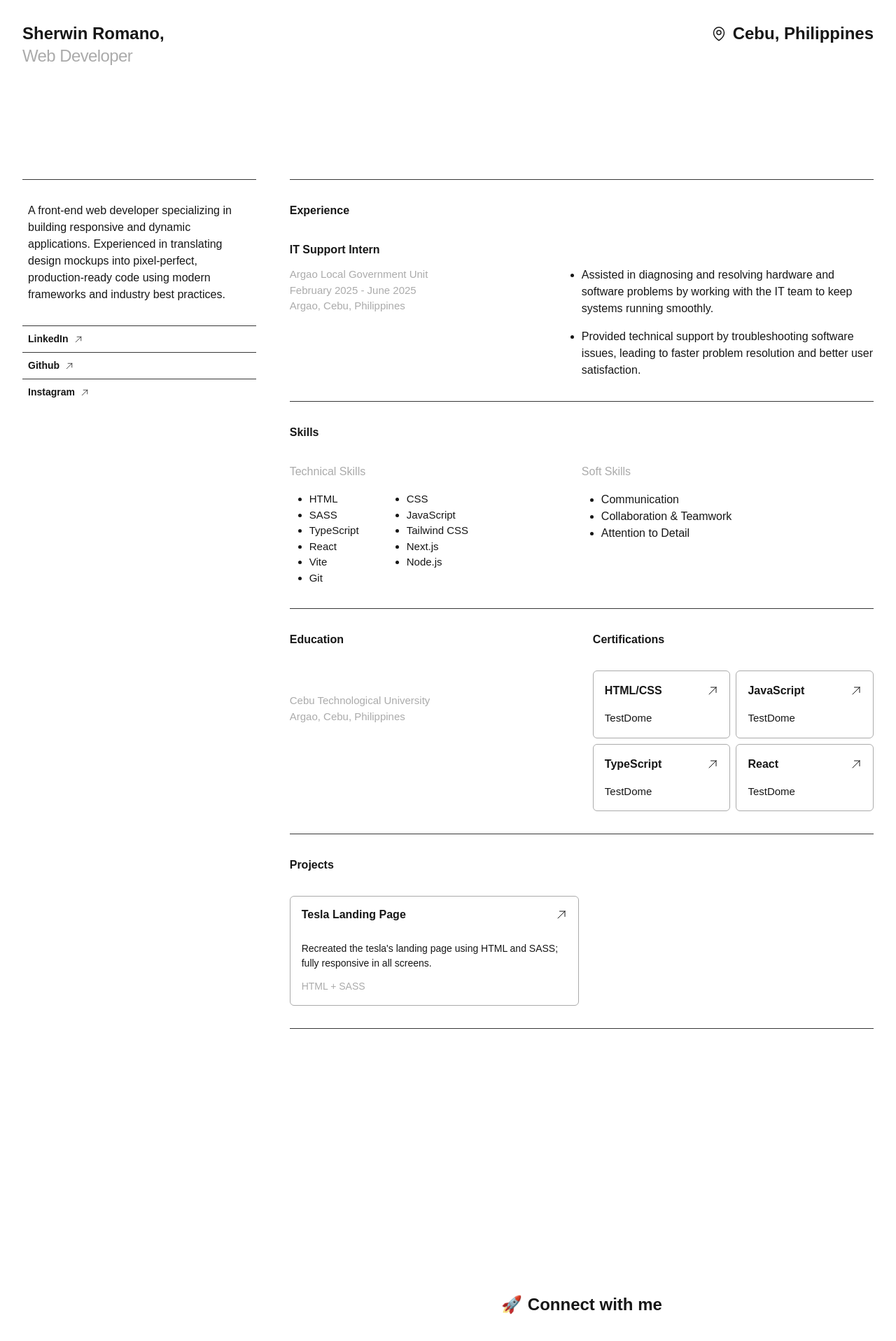
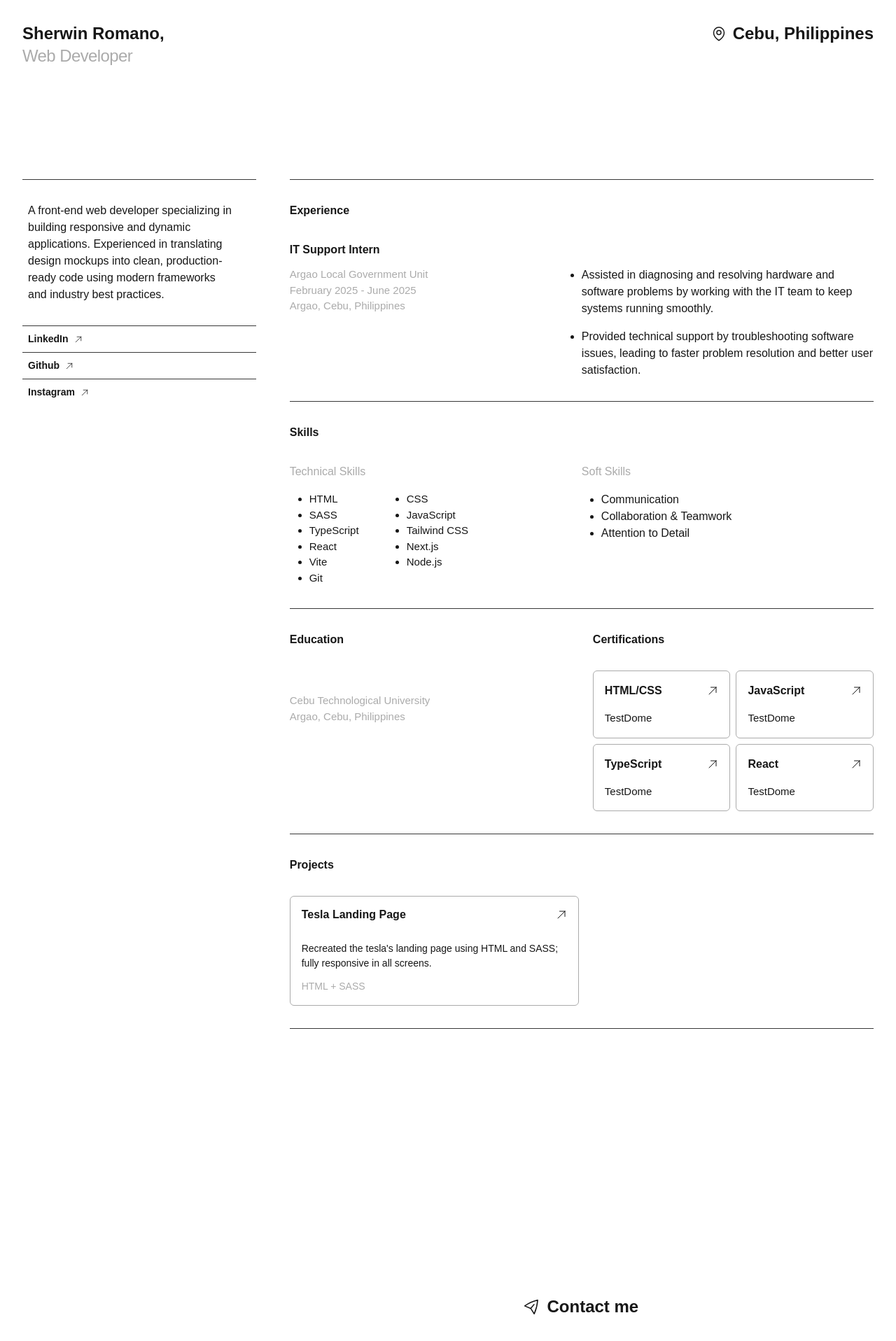
Before and after one commit to sherwinromano/portfolio-website, a Next.js app: page / in a window 1280 px wide. Shown: the whole page at 70% size. Built offline with nearby package versions, Linux system fonts and the light colour scheme; a web font is replaced by a local one.

Commit message:
Changed contact animation & icon

```diff
--- a/app/globals.css
+++ b/app/globals.css
@@ -29,3 +29,17 @@ body {
 .border-default {
   border-color: #383838;
 }
+
+@keyframes gentle-bounce {
+  0%,
+  100% {
+    transform: translateY(0);
+  }
+  50% {
+    transform: translateY(-5px);
+  }
+}
+
+.gentle-bounce {
+  animation: gentle-bounce 2.5s ease-in-out infinite;
+}
--- a/app/page.tsx
+++ b/app/page.tsx
@@ -26,8 +26,8 @@ const Home = () => {
           <p className="pl-2 pr-8 py-8">
             A front-end web developer specializing in building responsive and
             dynamic applications. Experienced in translating design mockups into
-            pixel-perfect, production-ready code using modern frameworks and
-            industry best practices.
+            clean, production-ready code using modern frameworks and industry
+            best practices.
           </p>
         </div>
         <nav className="flex flex-col">
@@ -74,11 +74,24 @@ const Home = () => {
           href="mailto:sherwinjayromano@gmail.com"
           target="_blank"
           rel="noopener noreferrer"
-          className="flex items-center gap-2 text-2xl font-bold w-fit self-center xs:mt-[18rem] md:mt-[24rem] animate-bounce"
+          className="flex items-center gap-2 text-2xl font-bold w-fit self-center xs:mt-[18rem] md:mt-[24rem] gentle-bounce"
           role="footer-link"
         >
-          <span>🚀</span>
-          <p>Connect with me</p>
+          <svg
+            xmlns="http://www.w3.org/2000/svg"
+            fill="none"
+            viewBox="0 0 24 24"
+            strokeWidth="1.5"
+            stroke="currentColor"
+            className="mb-1 size-6 -rotate-50"
+          >
+            <path
+              strokeLinecap="round"
+              strokeLinejoin="round"
+              d="M6 12 3.269 3.125A59.769 59.769 0 0 1 21.485 12 59.768 59.768 0 0 1 3.27 20.875L5.999 12Zm0 0h7.5"
+            />
+          </svg>
+          <p>Contact me</p>
         </Link>
       </div>
     </section>
```
